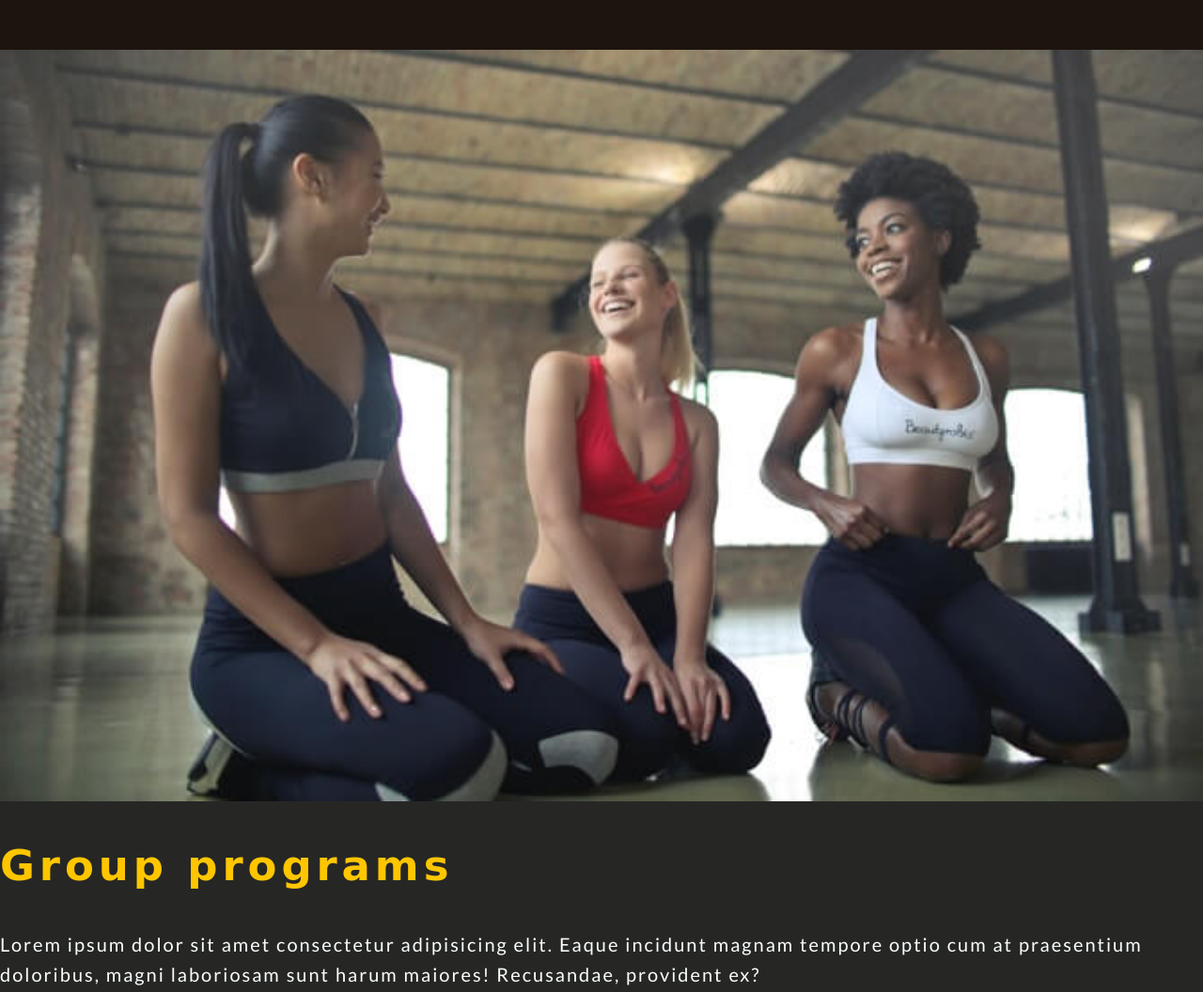
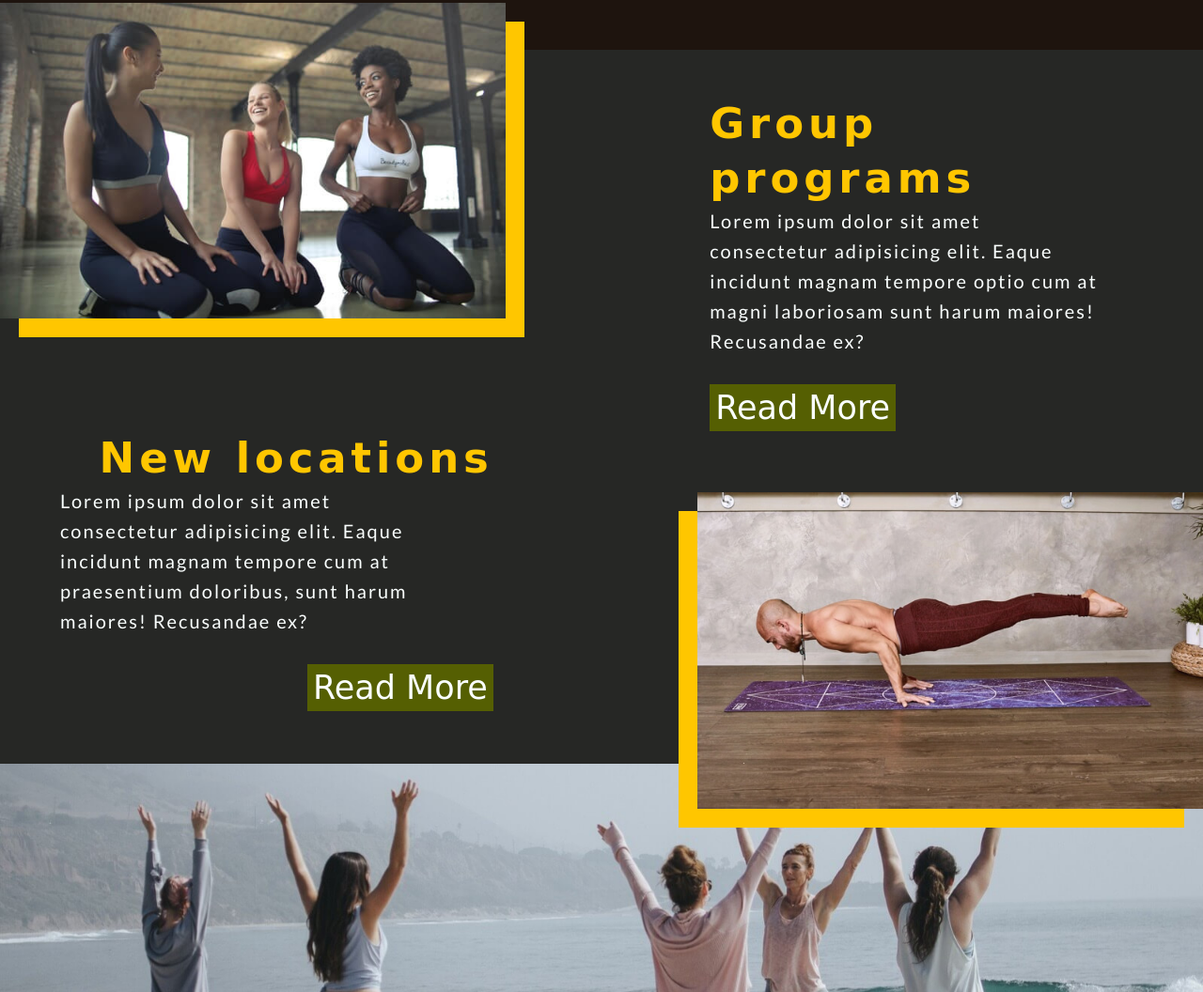
Before and after one commit to slashmcdeadly/scott-carter-project-2, a plain HTML site: page index.html in a window 1280 px wide. Shown: the part 2607-3663 px from the top of the page at 94% size. Drawn offline with Linux system fonts and the light colour scheme; a web font is replaced by a local one.

Commit message:
second article section stylings, minor HTML tweaks.

```diff
--- a/index.html
+++ b/index.html
@@ -143,28 +143,29 @@
 
         <!-- Second Articles Section -->
 
-        <section>
-            <div>
-                <picture>
-                    <img src="./assets/left-image.jpg" alt="a group of women kneeling down together laughing after yoga">
-                </picture>
+        <section class="articlesTwo">
+            <div class="wrapper">
 
-                <article>
+                <article >
                     <h2>Group programs</h2>
-                    <p>Lorem ipsum dolor sit amet consectetur adipisicing elit. Eaque incidunt magnam tempore optio cum at praesentium doloribus, magni laboriosam sunt harum maiores! Recusandae, provident ex?</p>
+                    <p>Lorem ipsum dolor sit amet consectetur adipisicing elit. Eaque incidunt magnam tempore optio cum at magni laboriosam sunt harum maiores! Recusandae ex?</p>
                     <button>Read More</button>
                 </article>
 
                 <article>
                     <h2>New locations</h2>
-                    <p>Lorem ipsum dolor sit amet consectetur adipisicing elit. Eaque incidunt magnam tempore optio cum at praesentium doloribus, magni laboriosam sunt harum maiores! Recusandae, provident ex?</p>
+                    <p>Lorem ipsum dolor sit amet consectetur adipisicing elit. Eaque incidunt magnam tempore cum at praesentium doloribus, sunt harum maiores! Recusandae ex?</p>
                     <button>Read More</button>
                 </article>
 
-                <picture>
-                    <img src="./assets/right-image.jpg" alt="a man stretched out straight parallel to the ground standing on his hands in defiance of the laws of physics">
-                </picture>
             </div>
+
+            <picture>
+                <img src="./assets/left-image.jpg" alt="a group of women kneeling down together laughing after yoga">
+            </picture>
+            <picture>
+                <img src="./assets/right-image.jpg" alt="a man stretched out straight parallel to the ground standing on his hands in defiance of the laws of physics">
+            </picture>
         </section>
 
         <section>
--- a/styles/scss/partials/_main.scss
+++ b/styles/scss/partials/_main.scss
@@ -40,7 +40,7 @@ main section:nth-of-type(even){
     }
 }
 
-// articles section
+// articles section #1
 
 .articles {
     min-height: 70vh;
@@ -57,6 +57,7 @@ main section:nth-of-type(even){
         }
         > div {
             display: flex;
+        }
     }
 }
 
@@ -82,4 +83,68 @@ main section:nth-of-type(even){
     right: 20px;
 }
 
+// articles section #2
+
+.articlesTwo {
+    min-height: 95vh;
+    position: relative;
+    div {
+        display: flex;
+        flex-direction: column;
+        justify-content: space-between;
+        flex-wrap: wrap;
+        position: relative;
+        min-height: 90vh;
     }
+    article {
+        max-width: 40%;
+    }
+    picture {
+        width: 42%;
+    }
+}
+
+.articlesTwo picture:first-of-type {
+    position: absolute;
+    top: -50px;
+    left: 0;
+    img {
+        box-shadow: 20px 20px 0 $mainColour;
+    }
+}
+
+.articlesTwo picture ~ picture {
+    position: absolute;
+    bottom: -50px;
+    right: 0;
+    border: 0;
+    img {
+        box-shadow: -20px 20px 0 $mainColour;
+    }
+}
+
+.articlesTwo article:first-of-type {
+    align-self: flex-end;
+    margin-top: 50px;
+}
+
+.articlesTwo article + article {
+    align-self: flex-start;
+    display: flex;
+    flex-direction: column;
+    align-items: flex-end;
+    margin-bottom: 20px;
+    p {
+        align-self: flex-start;
+    }
+}
+
+.articlesTwo h2 {
+    margin: 0px;
+}
+
+.articlesTwo p {
+    letter-spacing: 2px;
+    margin: 0px 0px 30px 0px;
+    width: 90%;
+}
```
Also changed, not shown: styles/style.css. Lines whose indentation alone changed are shown as unchanged.
